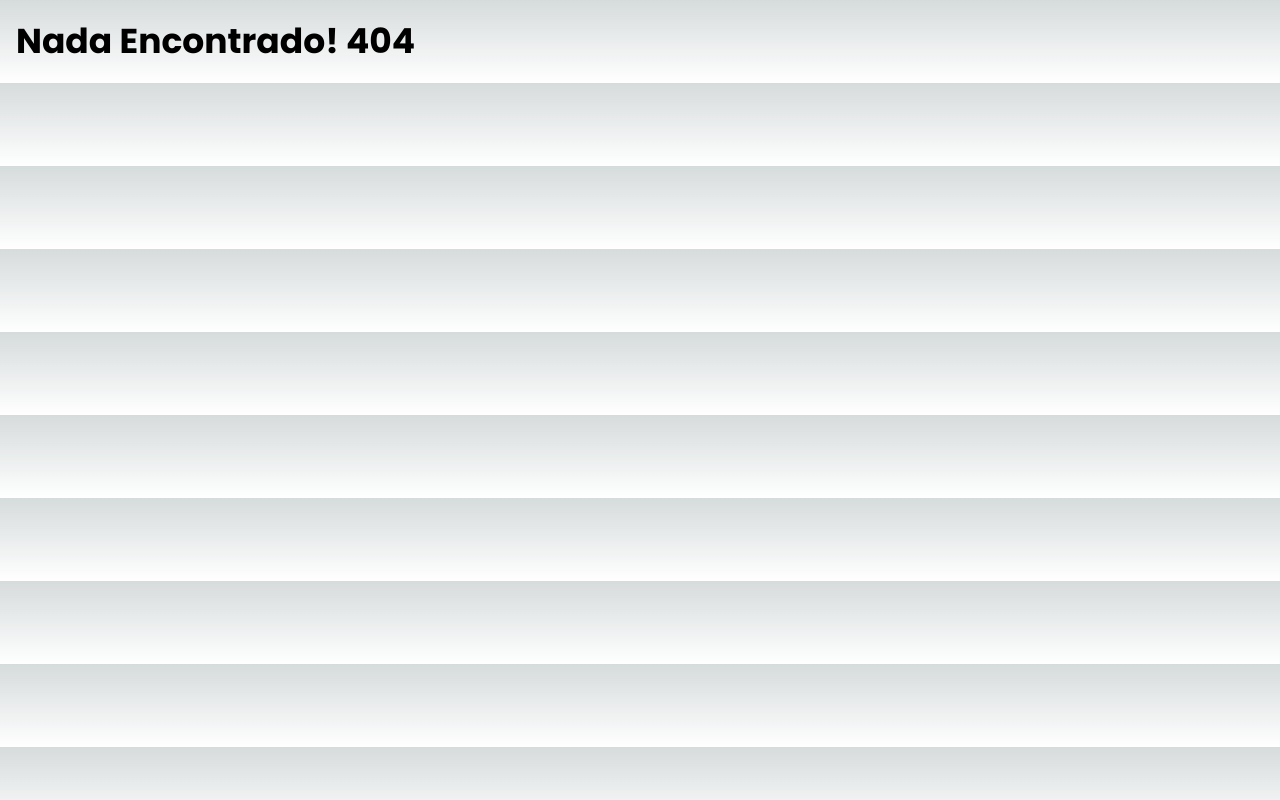
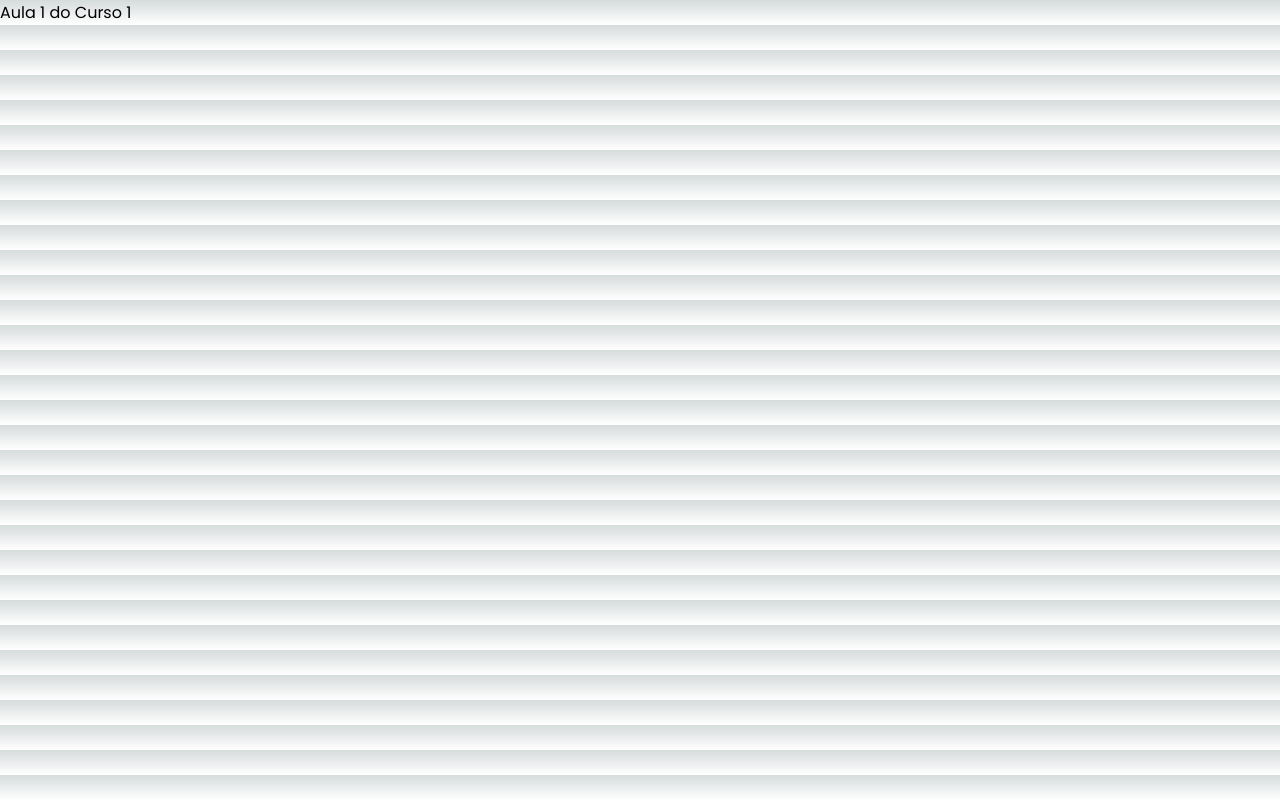
Before and after one commit to GustavoRMendes/next-js-14, a Next.js app: page /cursos/1/1 in a window 1280 px wide. Before the commit this address had no page. Built offline with nearby package versions, Linux system fonts and the light colour scheme.

Commit message:
rotas dinâmicas

```diff
--- /dev/null
+++ b/src/app/cursos/[curso]/[aula]/page.tsx
@@ -0,0 +1,15 @@
+import React from 'react'
+import { cursorTo } from 'readline'
+interface CursoAulaProps {
+  params: {
+    curso: string
+    aula: string
+  }
+}
+export default function AulaPage({params}: CursoAulaProps) {
+  return (
+    <div>
+      Aula {params.aula} do Curso {params.curso}
+    </div>
+  )
+}
```
Also changed, not shown: src/app/cursos/[curso]/page.tsx (added, +13 -0 lines), src/app/cursos/page.tsx (added, +9 -0 lines).
